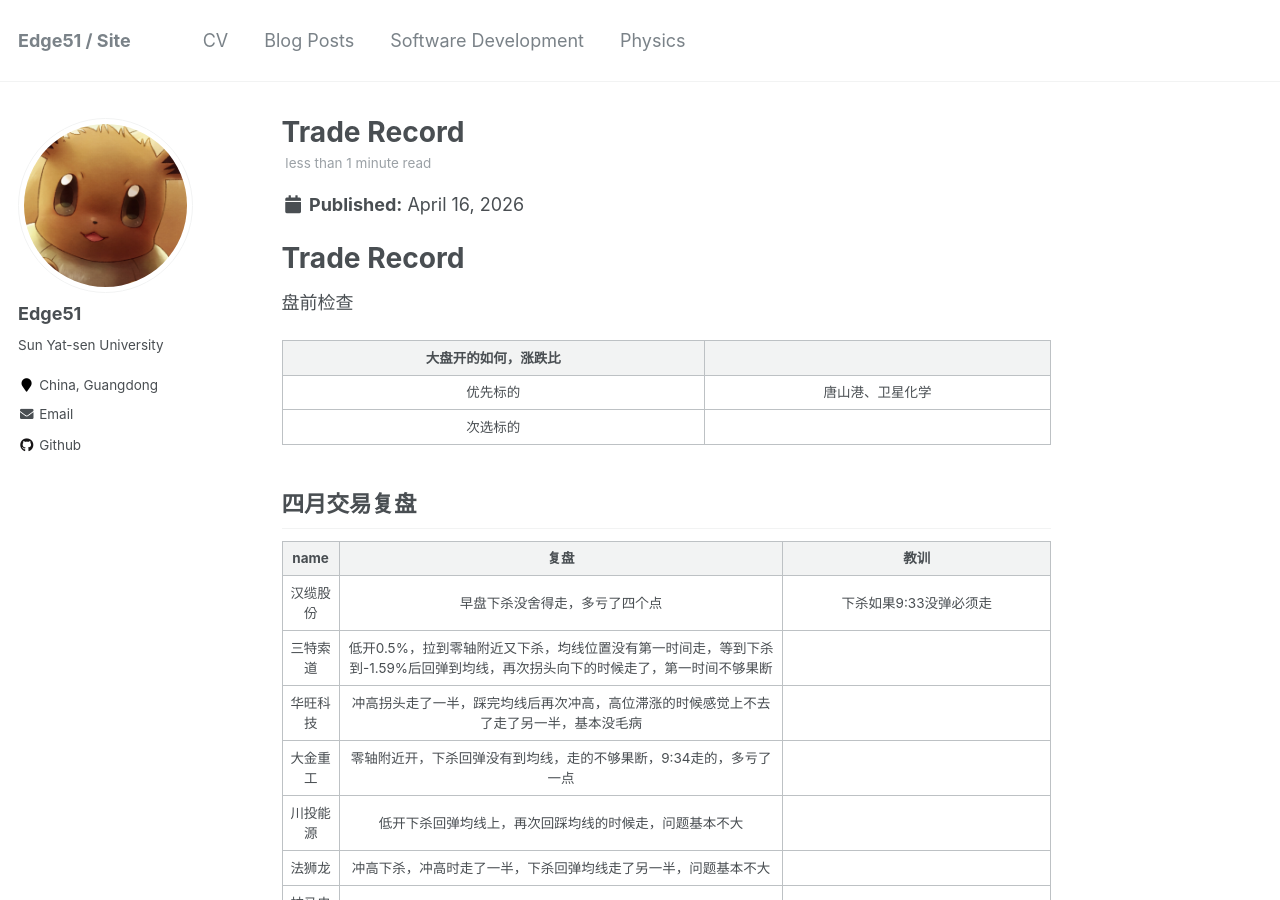
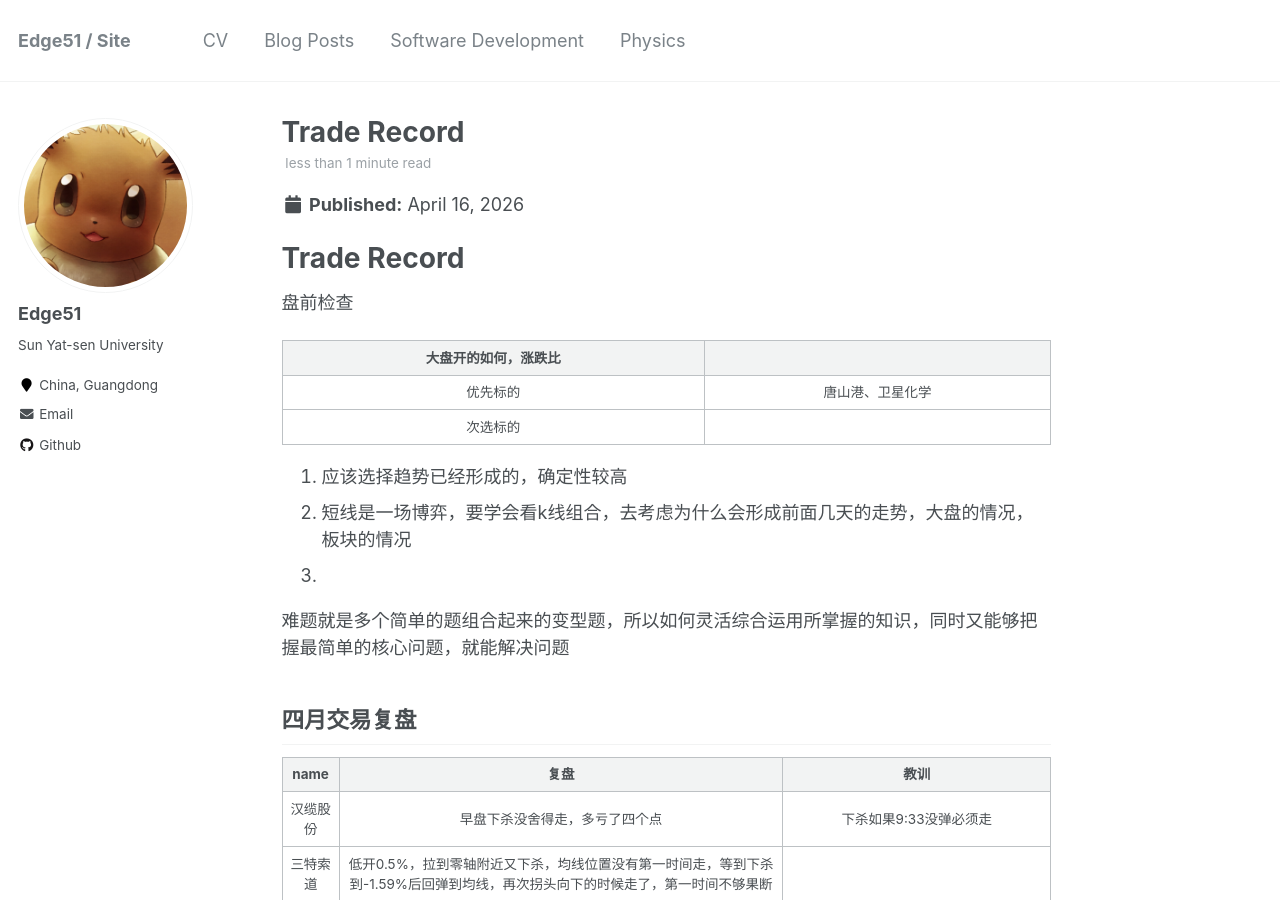
Before and after one commit to Edge51/Edge51.github.io, a Jekyll site: the page built from _posts/2026-04-16-blog-post-trade-record.md, in a window 1280 px wide and 900 px high. Built offline with Jekyll 4.4.1, drawn with Linux system fonts in a browser that asks for light colours.

Commit message:
update trading record

```diff
--- a/_posts/2026-04-16-blog-post-trade-record.md
+++ b/_posts/2026-04-16-blog-post-trade-record.md
@@ -13,6 +13,12 @@ tags:
 |:--:|:--:|
 |优先标的|唐山港、卫星化学|
 |次选标的||
+
+1. 应该选择趋势已经形成的，确定性较高
+2. 短线是一场博弈，要学会看k线组合，去考虑为什么会形成前面几天的走势，大盘的情况，板块的情况
+3.
+
+难题就是多个简单的题组合起来的变型题，所以如何灵活综合运用所掌握的知识，同时又能够把握最简单的核心问题，就能解决问题
 
 ## 四月交易复盘
 
```
